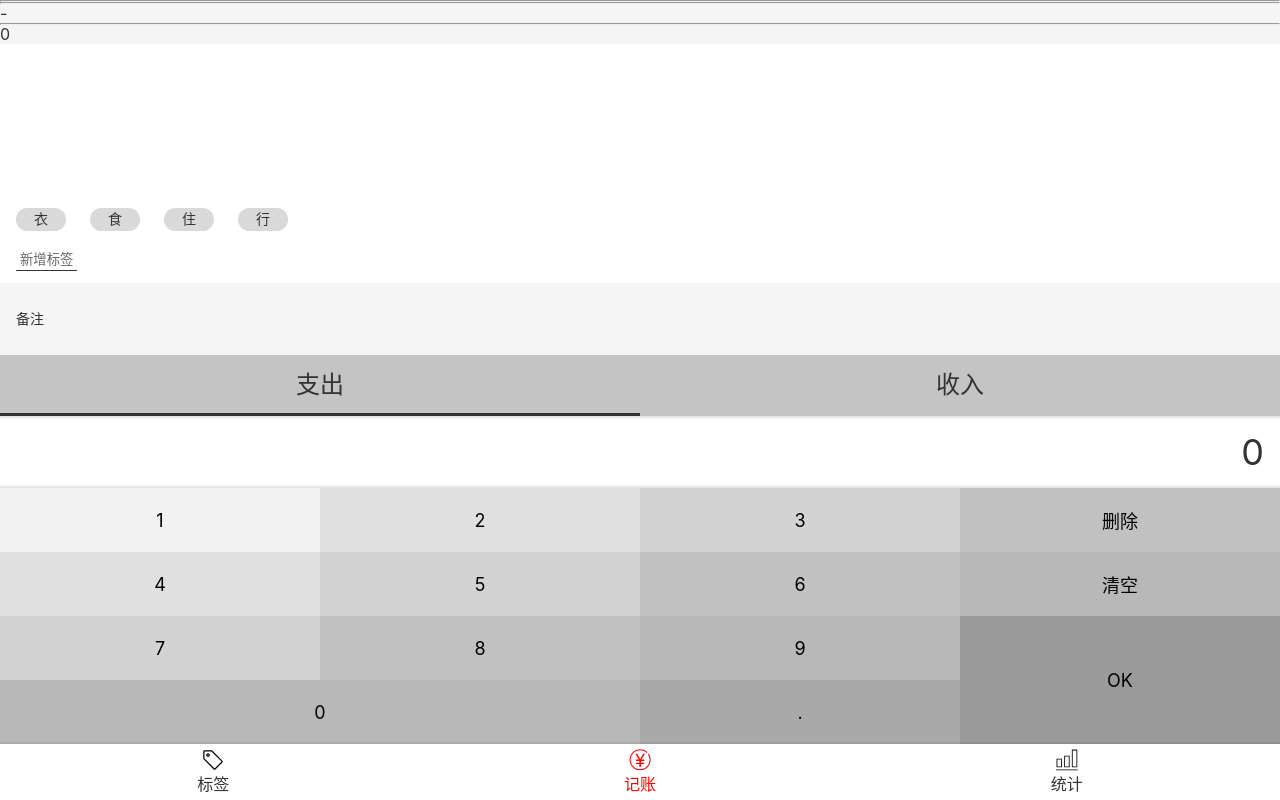
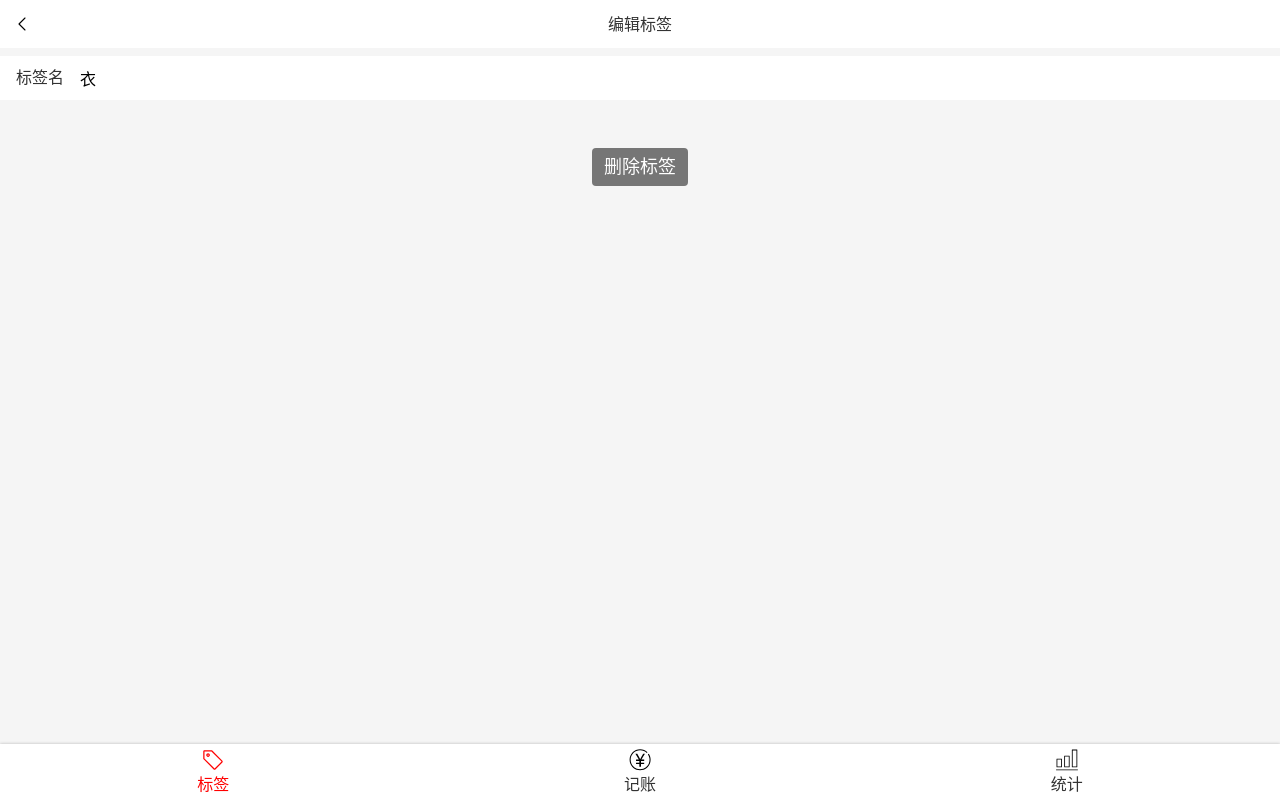
Before and after one commit to GelatoMao/CashNote, a React app: page /#/tags/1 in a window 1280 px wide. Before the commit this address led to /#/money. Built offline with nearby package versions, Linux system fonts and the light colour scheme.

Commit message:
编辑tag名

```diff
--- /dev/null
+++ b/src/components/Center.tsx
@@ -0,0 +1,9 @@
+import styled from "styled-components"
+const Center = styled.div`
+  display: flex;
+  justify-content: center;
+  align-items: center;
+  flex-direction: column;
+`
+
+export { Center }
--- a/src/components/Input.tsx
+++ b/src/components/Input.tsx
@@ -9,7 +9,7 @@
   }
   > input {
     display: block;
-    height: 72px;
+    height: 44px;
     flex-grow: 1;
     border: none;
     background: none;
--- /dev/null
+++ b/src/components/Space.tsx
@@ -0,0 +1,6 @@
+import styled from "styled-components"
+
+const Space = styled.div`
+  height: 16px;
+`
+export { Space }
--- a/src/index.scss
+++ b/src/index.scss
@@ -33,8 +33,8 @@
   background-color: #f5f5f5;
 }
 
-button {
-  font-family: inherit;
+button, input {
+  font: inherit;
 }
 
 :focus {
--- a/src/useTags.tsx
+++ b/src/useTags.tsx
@@ -13,8 +13,27 @@
   // 不应该是字符串类型 应该是一个有id属性的对象
   // const [tags, setTags] = useState<string[]>(["衣", "食", "住", "行"])
   const [tags, setTags] = useState<{ id: number; name: string }[]>(defaultTags)
-  const findTag = (id: number) =>
-    tags.filter((tag) => tag.id === id)[0]
-  return { tags, setTags ,findTag}
+  const findTag = (id: number) => tags.filter((tag) => tag.id === id)[0]
+  const findTagIndex = (id: number) => {
+    // 需要考虑id不存在的情况 设置result初始值为-1 然后不直接返回index 而是返回result
+    // 一定要考虑id不存在的情况
+    let result = -1
+    for (let i = 0; i < tags.length; i++) {
+      if (tags[i].id === id) {
+        result = i
+        break
+      }
+    }
+    return result
+  }
+  const updateTag = (id: number, obj: { name: string }) => {
+    const index = findTagIndex(id)
+    // 深拷贝 tags
+    const tagsClone = JSON.parse(JSON.stringify(tags))
+    // 把 tagsClone的第 index 删掉 换成{id:id, name:obj.name}
+    tagsClone.splice(index, 1, { id: id, name: obj.name })
+    setTags(tagsClone)
+  }
+  return { tags, setTags, findTag, updateTag, findTagIndex }
 }
 export { useTags }
--- a/src/views/Money/NotesSection.tsx
+++ b/src/views/Money/NotesSection.tsx
@@ -1,10 +1,10 @@
-import React, { useState, useRef, ChangeEventHandler } from "react"
+import React, { ChangeEventHandler } from "react"
 import styled from "styled-components"
 import { Input } from "components/Input"
 
 const Wrapper = styled.section`
   background-color: #f5f5f5;
-  padding: 0 16px;
+  padding: 14px 16px;
   font-size: 14px;
 `
 type Props = {
@@ -21,7 +21,13 @@
   }
   return (
     <Wrapper>
-      <Input label="备注" type="text" value={note} onChange={onChange}></Input>
+      <Input
+        label="备注"
+        type="text"
+        value={note}
+        onChange={onChange}
+        placeholder="请填写备注"
+      />
     </Wrapper>
   )
 }
--- a/src/views/Tag.tsx
+++ b/src/views/Tag.tsx
@@ -5,6 +5,9 @@
 import Layout from "components/Layout"
 import Icon from "components/Icon"
 import { Button } from "components/Button"
+import { Input } from "components/Input"
+import { Center } from "components/Center"
+import { Space } from "components/Space"
 
 type Params = {
   id: string
@@ -19,10 +22,18 @@
   background: white;
 `
 
+const InputWrapper = styled.div`
+  background: white;
+  padding: 0 16px;
+  margin-top: 8px;
+`
+
 const Tag: React.FC = (props) => {
-  const { findTag } = useTags()
-  const { id } = useParams<Params>()
-  const tag = findTag(parseInt(id))
+  const { findTag, updateTag } = useTags()
+  // 将 id 重命名为 idString
+  const { id: idString } = useParams<Params>()
+  const tag = findTag(parseInt(idString))
+
   return (
     <Layout>
       <Topbar>
@@ -30,15 +41,27 @@
         <span>编辑标签</span>
         <Icon />
       </Topbar>
-      <div>
-        <label>
+      <InputWrapper>
+        {/* <label>
           <span>标签名</span>
           <input type="text" placeholder="标签名" />
-        </label>
-      </div>
-      <div>
+        </label> */}
+        <Input
+          label="标签名"
+          type="text"
+          placeholder="标签名"
+          value={tag.name}
+          onChange={(e) => {
+            updateTag(tag.id, { name: e.target.value })
+          }}
+        />
+      </InputWrapper>
+      <Center>
+        <Space />
+        <Space />
+        <Space />
         <Button>删除标签</Button>
-      </div>
+      </Center>
     </Layout>
   )
 }
--- a/src/views/Tags.tsx
+++ b/src/views/Tags.tsx
@@ -5,6 +5,8 @@
 import { Button } from "components/Button"
 import { useTags } from "useTags"
 import Icon from "components/Icon"
+import { Center } from "components/Center"
+import {Space} from "components/Space"
 
 const TagList = styled.ol`
   font-size: 16px;
@@ -22,16 +24,6 @@
   }
 `
 
-const Center = styled.div`
-  display: flex;
-  justify-content: center;
-  align-items: center;
-  flex-direction: column;
-`
-
-const Space = styled.div`
-  height: 16px;
-`
 
 function Tags() {
   const { tags } = useTags()
```
